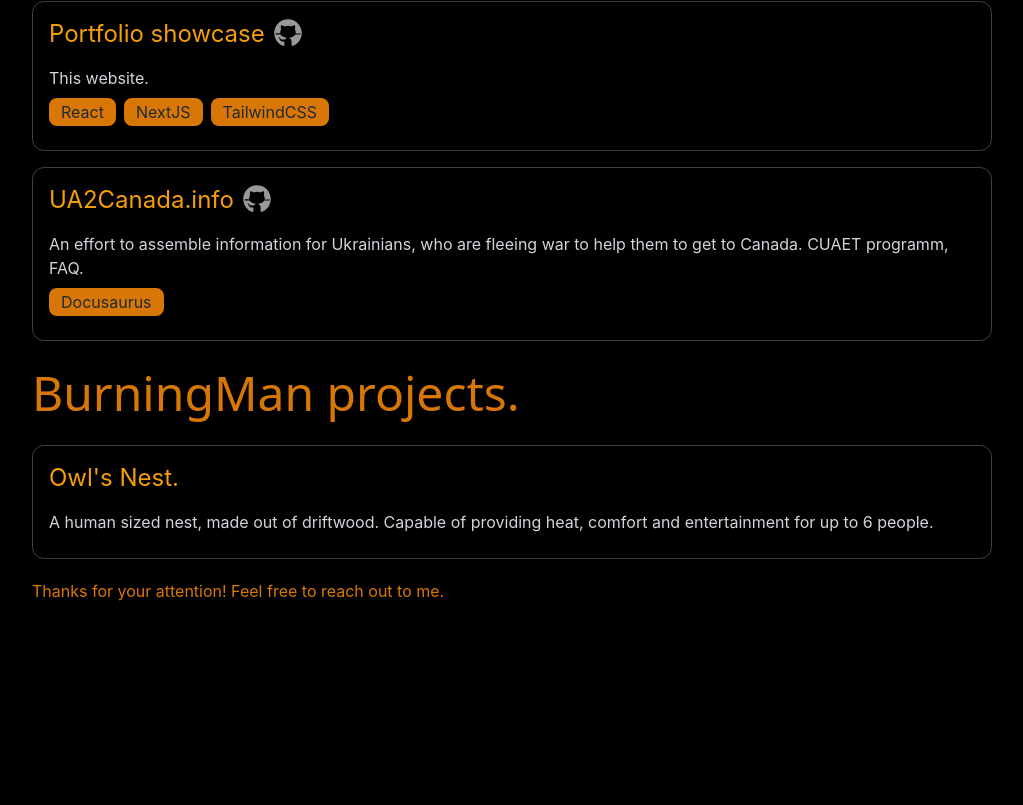
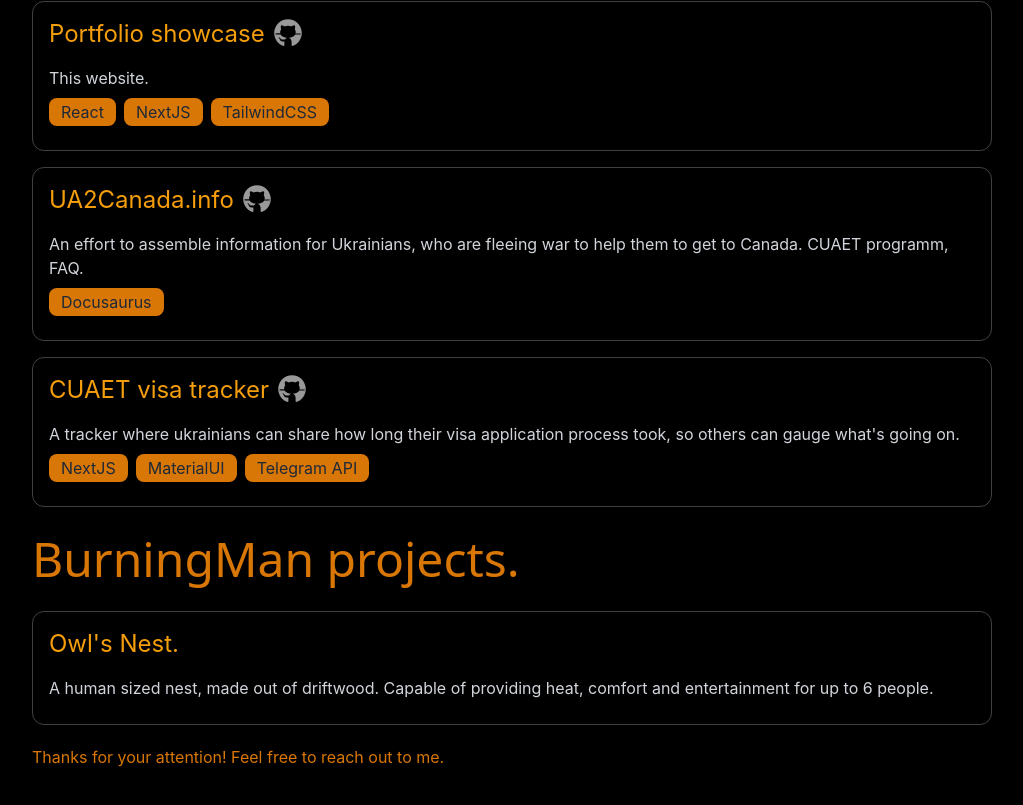
Before and after one commit to narviii/portfolio, a Next.js app: page / in a window 1280 px wide. Shown: the part 1291-2096 px from the top of the page, without its empty margins (128-1151 px from the left). Before the commit the page ends 1934 px from the top, so only its background shows below. Built offline with nearby package versions, Linux system fonts and the light colour scheme.

Commit message:
added project

```diff
--- a/data/projects.js
+++ b/data/projects.js
@@ -55,6 +55,14 @@
         stack:['Docusaurus']
 
     },
+    {
+        title: "CUAET visa tracker",
+        link: "https://track.ua2canada.info/",
+        github: "https://github.com/narviii/ukraine2canada",
+        about: "A tracker where ukrainians can share how long their visa application process took, so others can gauge what's going on. ",
+        stack:['NextJS','MaterialUI','Telegram API']
+
+    },
 ]
 
 export default projects
```
